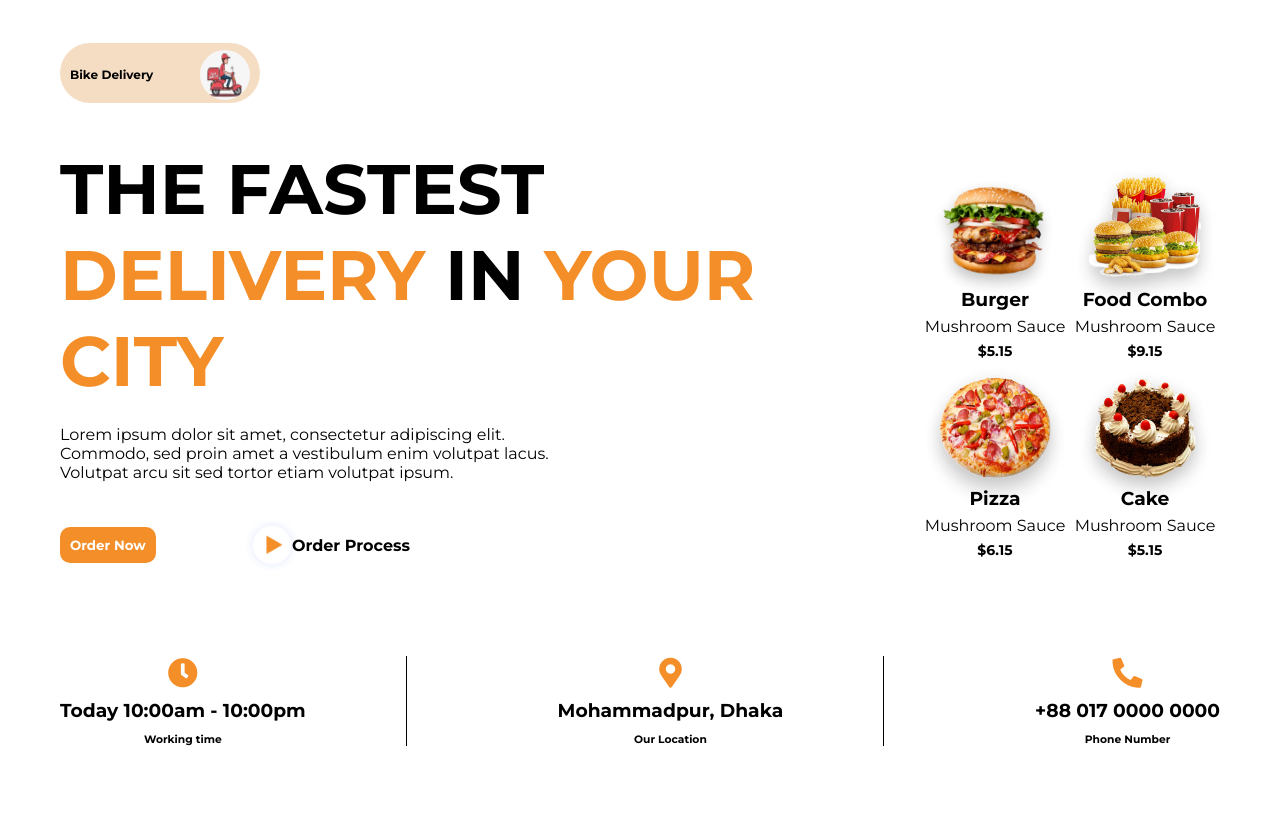
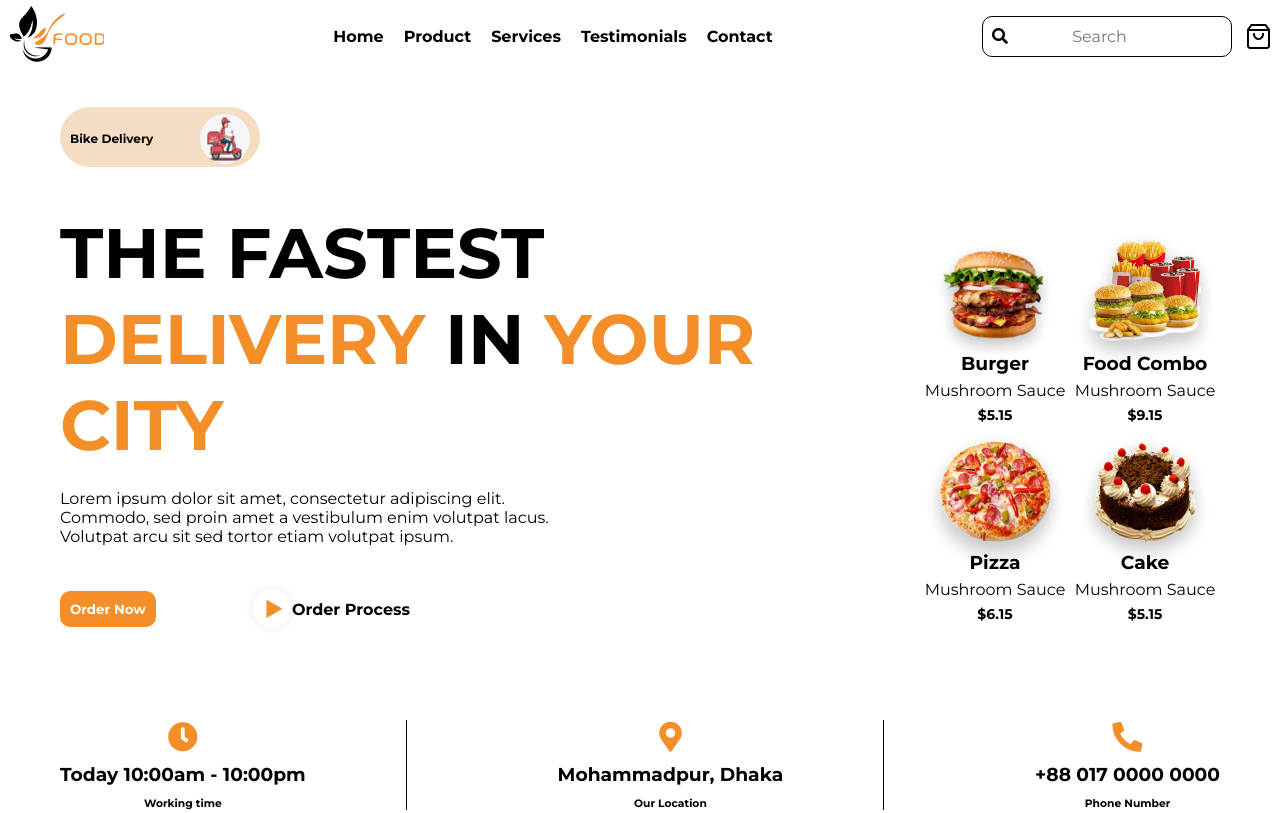
Before and after one commit to rifat-mahmudul/food-website, a plain HTML site: page index.html in a window 1280 px wide. Shown: the top 813 px of the page. Drawn offline with Linux system fonts and the light colour scheme.

Commit message:
header section added

```diff
--- a/index.html
+++ b/index.html
@@ -16,7 +16,39 @@
 <body>
 
     <!-- header section start -->
+    <header>
 
+        <nav>
+
+            <div class="nav-logo">
+                <a href="#home"><img src="image/logo.png" alt=""></a>
+            </div>
+
+            <div>
+                <ul class="nav-bar">
+                    <li><a href="#home">Home</a></li>
+                    <li><a href="#product">Product</a></li>
+                    <li><a href="#services">Services</a></li>
+                    <li><a href="#Testimonials">Testimonials</a></li>
+                    <li><a href="#contact">Contact</a></li>
+                </ul>
+            </div>
+
+            <div class="nav-search">
+                <div class="nav-search-div-1">
+                    <input type="search" name="search" id="search" placeholder="Search">
+
+                    <div class="nav-search-div-2">
+                        <i class="fas fa-search"></i>
+                    </div>
+                </div>
+
+                <img src="image/notification.png" alt="" class="nav-search-img">
+            </div>
+
+        </nav>
+
+    </header>
     <!-- header section end -->
 
 
```
